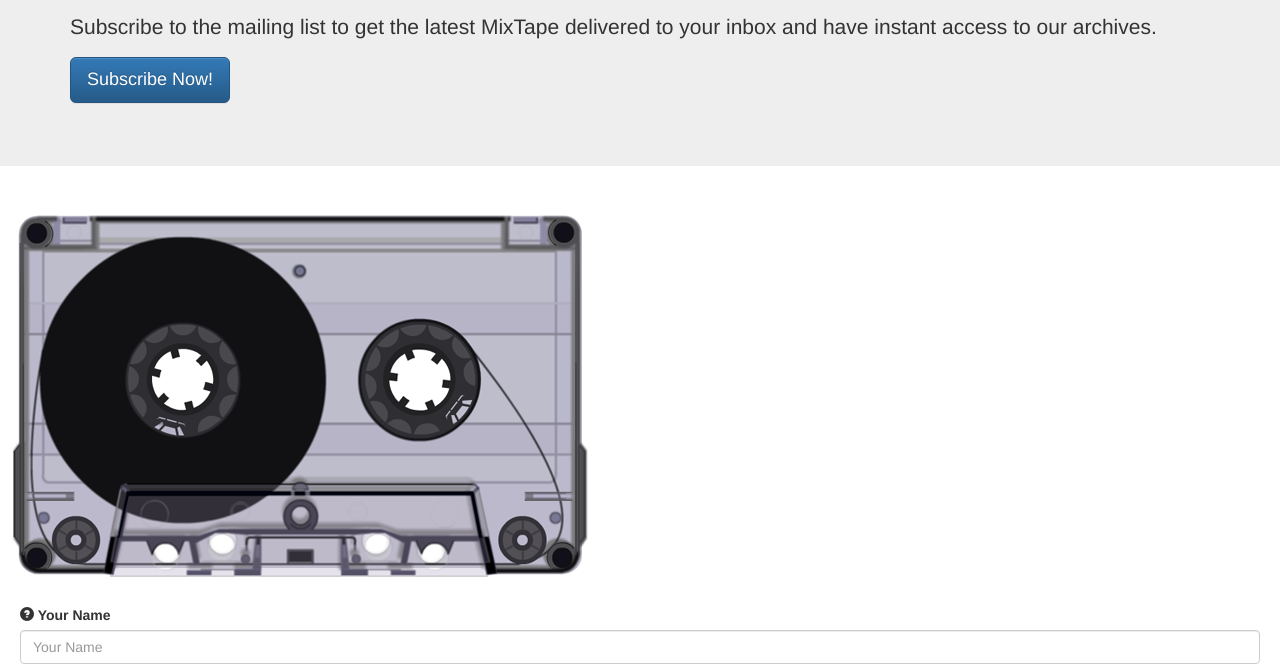
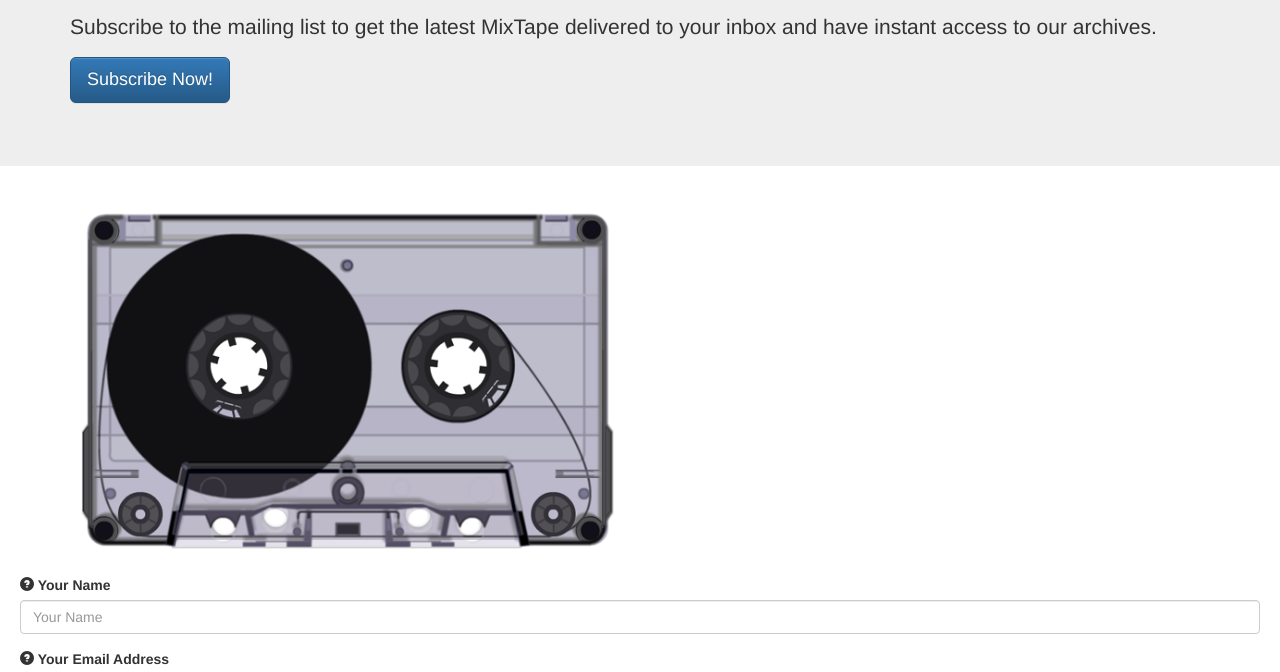
Before and after one commit to branchaw/mix-tape, a plain HTML site: page index.html in a window 1280 px wide. Shown: the part 258-930 px from the top of the page. Drawn offline with nearby package versions, Linux system fonts and the light colour scheme.

Commit message:
updated bootstrap rows to improve layout.

```diff
--- a/index.html
+++ b/index.html
@@ -84,8 +84,9 @@
 
 
          <!-- TODO: Rearrange with bootstrap to fall next to image.   -->
-
-           <div>
+      <div id="vid" class="container">
+        <div class="row">
+           <div id="cassette" class="col-lg-6 col-md-6 col-sm-12 col-xs-12">
             <img src="Design/cassette.png" id="cassette" class="img-responsive" alt="Responsive image of cassette tape">
            </div>
 
@@ -97,10 +98,11 @@
         frameborder="0" allowfullscreen>
               </div> -->
 
-          <!-- 1. The <iframe> (and video player) will replace this <div> tag. -->
-           <div id="player">
+          <!-- The <iframe> (and video player) will replace this <div> tag. -->
+           <div id="player" class="col-lg-6 col-md-6 col-sm-12 col-xs-12">
            </div>
-
+         </div>
+      </div>
             <script>
               // This code loads the IFrame Player API code asynchronously.
               var tag = document.createElement('script');
@@ -155,6 +157,8 @@
               }
            </script>
 
+
+
           <!-- TODO:
                       Style subscription form.
                       *Event handler listens for on click.
```
